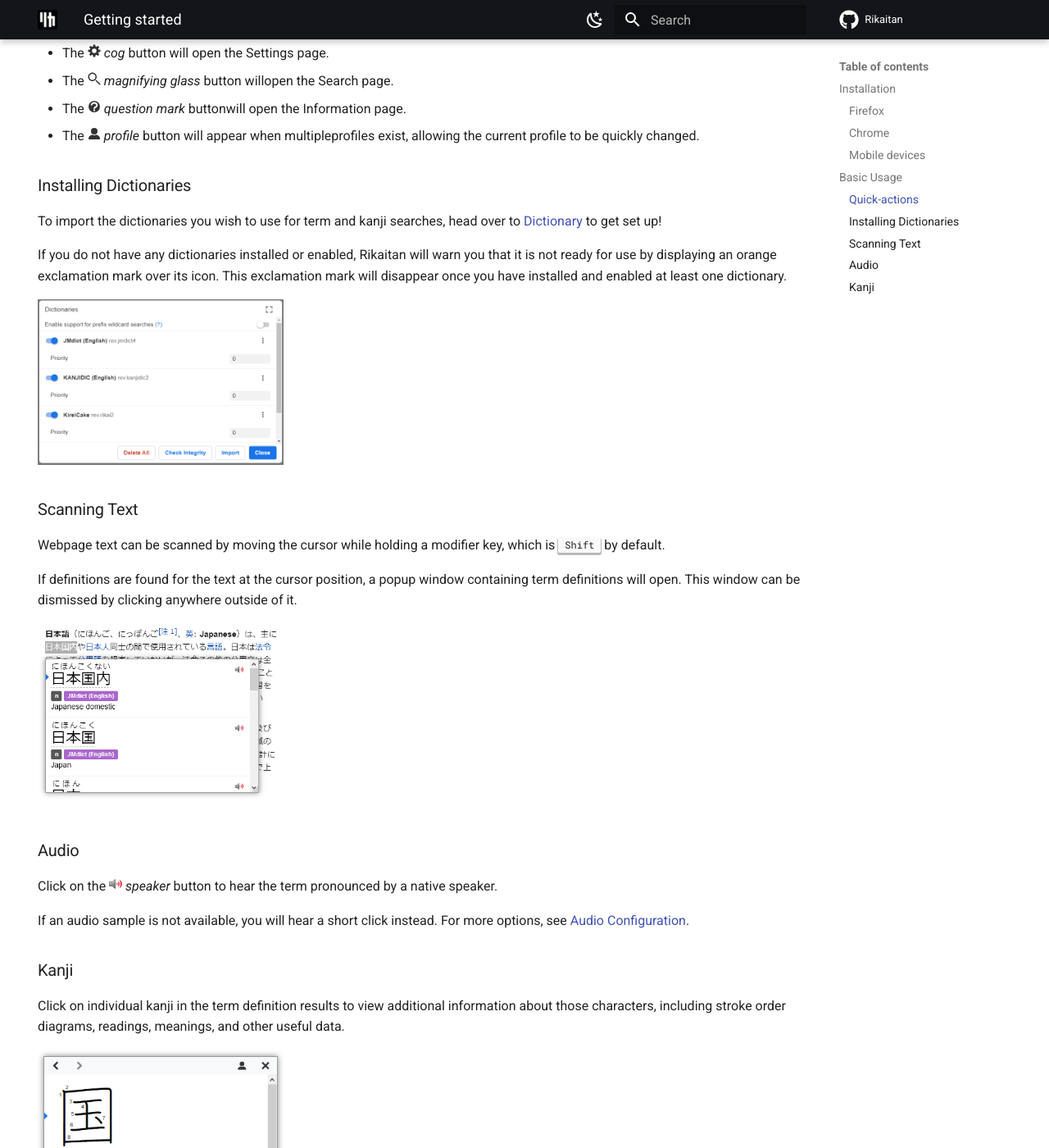
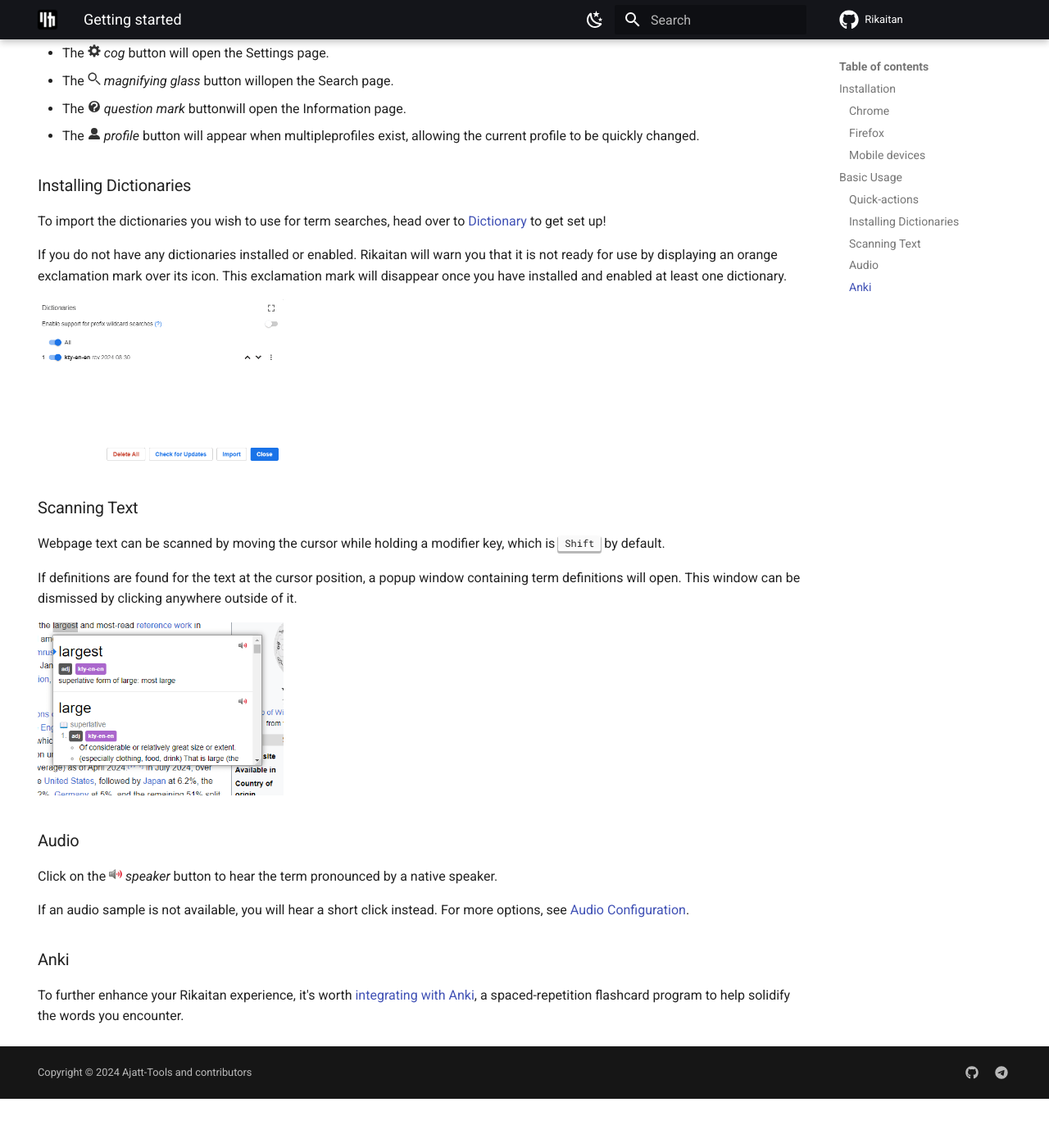
Before and after one commit to rikaitan/rikaitan.github.io, an MkDocs documentation site: the page built from docs/getting-started/index.md, in a window 1280 px wide and 1400 px high, scrolled down 1264 px. Shown: the whole window at 82% size. Built offline with MkDocs 1.6.1 and Material for MkDocs 9.7.7, drawn with Linux system fonts in a browser that asks for light colours; comment, search, counter and statistics services are not loaded; after the commit the page ends 2604 px from its top, so only the background shows below that; some of the changed text lies outside the part shown.

Commit message:
Fix bad page
* fix bad page

* fix typo

* capitalize Rikaitan

<rikaitan.link>NjEzOWM5NzJkM2Q4OTY0NmI4Mzk4ZmIwNjY1YWZkMDdiNmNlNjYzMgo=</rikaitan.link>

```diff
--- a/docs/getting-started/index.md
+++ b/docs/getting-started/index.md
@@ -3,7 +3,6 @@ hide:
   - navigation
   - footer
 ---
-
 
 This introduction will help you quickly familiarize yourself with the basics and set you up for a smooth language learning experience.
 
@@ -21,20 +20,24 @@ We recommend **[LibreWolf](https://librewolf.net/)**
 or [ungoogled-chromium](https://aur.archlinux.org/packages/ungoogled-chromium)
 as your everyday web browser.
 
-### Firefox
-<div class="grid" markdown>
-[:fontawesome-brands-firefox-browser: Get Rikaitan <small>Firefox/Stable</small>](https://addons.mozilla.org/en-US/firefox/addon/rikaitan/){ .md-button .md-button--primary .md-button--stretch }
+### Chrome
 
-[:fontawesome-brands-firefox-browser: Go To Github Releases](https://github.com/Ajatt-Tools/rikaitan/releases){ .md-button .md-button--primary .md-button--stretch }
-
-</div>
-
-### Chrome
 <div class="grid" markdown>
 
 [:fontawesome-brands-chrome: Get Rikaitan <small>Chrome/Stable</small>](https://chrome.google.com/webstore/detail/rikaitan/pnjdahdadbkhcfamabafkjbjblbgkodk){ .md-button .md-button--primary .md-button--stretch }
 
 [:fontawesome-brands-chrome: Go To Github Releases](https://github.com/Ajatt-Tools/rikaitan/releases){ .md-button .md-button--primary .md-button--stretch }
+
+</div>
+
+### Firefox
+
+<div class="grid" markdown>
+
+[:fontawesome-brands-firefox-browser: Get Rikaitan <small>Firefox/Stable</small>](https://addons.mozilla.org/en-US/firefox/addon/rikaitan/){ .md-button .md-button--primary .md-button--stretch }
+
+[:fontawesome-brands-firefox-browser: Go To Github Releases](https://github.com/Ajatt-Tools/rikaitan/releases){ .md-button .md-button--primary .md-button--stretch }
+
 </div>
 
 <small>※ Firefox does not allow extensions meant for testing to be hosted in
@@ -59,7 +62,7 @@ Now that you have installed Rikaitan, let's explore how you can utilize her feat
 
 Click the <img src="../assets/icon/rikaitan-icon.svg" width="16" height="16" alt="rikaitan icon"> _Rikaitan_ button in the browser bar to open the quick-actions popup.
 
-<img src="../assets/resources/browser-action-popup1.webp" alt="rikaitan main popup">
+<img src="../assets/ss/browser-action-popup.webp" alt="rikaitan main popup">
 
 - The <img src="../assets/icon/cog.svg" width="16" height="16" alt="cog"> _cog_ button will open the Settings page.
 - The <img src="../assets/icon/magnifying-glass.svg" width="16" height="16" alt="magnifying glass"> _magnifying glass_ button willopen the Search page.
@@ -68,11 +71,11 @@ Click the <img src="../assets/icon/rikaitan-icon.svg" width="16" height="16" alt
 
 ### Installing Dictionaries
 
-To import the dictionaries you wish to use for term and kanji searches, head over to [Dictionary](../dictionaries/index.md) to get set up!
+To import the dictionaries you wish to use for term searches, head over to [Dictionary](../dictionaries/index.md) to get set up!
 
-If you do not have any dictionaries installed or enabled, Rikaitan will warn you that it is not ready for use by displaying an orange exclamation mark over its icon. This exclamation mark will disappear once you have installed and enabled at least one dictionary.
+If you do not have any dictionaries installed or enabled. Rikaitan will warn you that it is not ready for use by displaying an orange exclamation mark over its icon. This exclamation mark will disappear once you have installed and enabled at least one dictionary.
 
-<img src="../assets/resources/settings-dictionaries-popup.webp" width="300" alt="custom dictionaries list">
+<img src="../assets/ss/settings-dictionaries-popup-english.webp" width="300" alt="custom dictionaries list">
 
 ### Scanning Text
 
@@ -80,7 +83,7 @@ Webpage text can be scanned by moving the cursor while holding a modifier key, w
 
 If definitions are found for the text at the cursor position, a popup window containing term definitions will open. This window can be dismissed by clicking anywhere outside of it.
 
-<img src="../assets/resources/search-popup-terms.webp" width="300" alt="popup with search terms">
+<img src="../assets/ss/search-popup-terms-english.webp" width="300" alt="popup with search terms">
 
 ### Audio
 
@@ -88,10 +91,6 @@ Click on the <img src="../assets/icon/play-audio.svg" width="16" height="16" alt
 
 If an audio sample is not available, you will hear a short click instead. For more options, see [Audio Configuration](../advanced/index.md#audio).
 
-### Kanji
-
-Click on individual kanji in the term definition results to view additional information about those characters, including stroke order diagrams, readings, meanings, and other useful data.
-
-<img src="../assets/resources/search-popup-kanji.webp" width="300" alt="popup with kanji details">
+### Anki
 
 To further enhance your Rikaitan experience, it's worth [integrating with Anki](../anki/index.md), a spaced-repetition flashcard program to help solidify the words you encounter.
```
Also changed, not shown: docs/getting-started/non_ja_example.md (deleted, +0 -72 lines), docs/assets/resources/browser-action-popup2.webp (deleted), docs/assets/resources/search-popup-kanji-thumb.webp (deleted), docs/assets/resources/search-popup-kanji.webp (deleted), docs/assets/resources/search-popup-terms-thumb.webp (deleted), docs/assets/resources/search-popup-terms.webp (deleted), docs/assets/resources/settings-dictionaries-popup-thumb.webp (deleted), docs/assets/resources/settings-dictionaries-popup.webp (deleted), docs/assets/ss/browser-action-popup.webp (renamed from docs/assets/resources/browser-action-popup1.webp).
